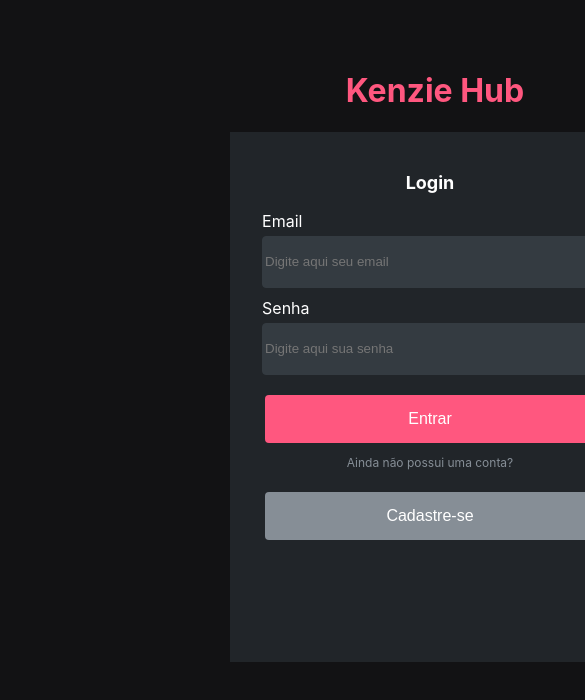
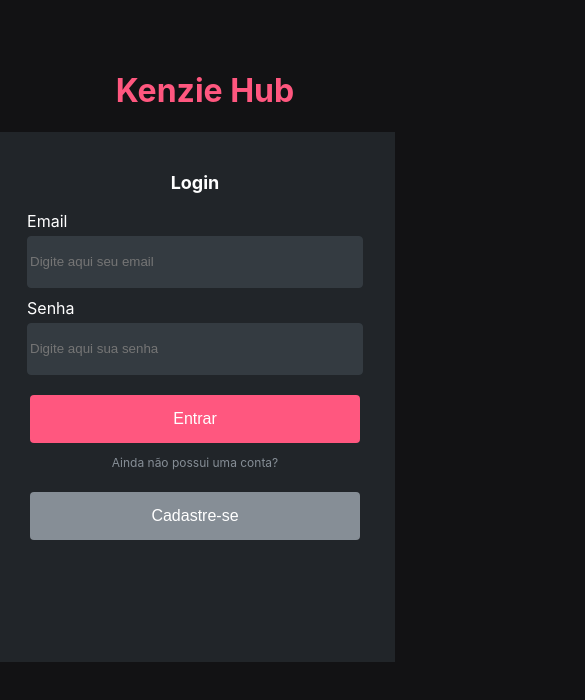
Before and after one commit to Kenzie-Academy-Brasil-Developers/React-Formulario-de-Cadastro-KenzieHub, a React (Create React App) app in the folder react-entrega-s2-formulario-de-cadastro-contatoestevao883/: page / in a window 390 px wide. Shown: the top 700 px of the page, 585 px wide, since content can reach past the window. Built offline with nearby package versions, Linux system fonts and the light colour scheme.

Commit message:
Arrumando responsividade

```diff
--- a/react-entrega-s2-formulario-de-cadastro-contatoestevao883/package.json
+++ b/react-entrega-s2-formulario-de-cadastro-contatoestevao883/package.json
@@ -46,5 +46,9 @@
       "last 1 firefox version",
       "last 1 safari version"
     ]
+  },
+  "devDependencies": {
+    "@types/styled-components": "^5.1.26",
+    "typescript": "^4.8.2"
   }
 }
--- a/react-entrega-s2-formulario-de-cadastro-contatoestevao883/src/styles/Global/global.ts
+++ b/react-entrega-s2-formulario-de-cadastro-contatoestevao883/src/styles/Global/global.ts
@@ -4,15 +4,16 @@ export const Global = createGlobalStyle`
     body {
         background: #121214;
         display: flex;
-        max-width: 100%;
-        overflow-x: hidden;
+        justify-content: center;
+        align-items: center;
+
     }
 
 `
 export const Form = styled.form`
     display: flex;
+    justify-content: center;
     flex-direction: column;
-    margin-left: 800px;
     align-items: center;
 
     background: #212529;
@@ -87,9 +88,7 @@ export const Form = styled.form`
     @media (max-width: 600px) {
         display: flex;
         flex-direction: column;
-        margin-left: 230px;
         align-items: center;
-        margin-right: 220px;
 
         background: #212529;
         height:850px;
@@ -102,11 +101,9 @@ export const Div = styled.div`
     display: flex;
     align-items: center;
     justify-content: center;
-    margin-left:  580px;
     margin-top: 50px;
 
     h1{
-        margin-left: 215px;
         color: #FF577F;
     }
 
@@ -138,11 +135,9 @@ export const DivH1 = styled.div`
     display: flex;
     align-items: center;
     justify-content: center;
-    margin-left:  580px;
     margin-top: 50px;
 
     h1{
-        margin-left: 215px;
         color: #FF577F;
     }
 
@@ -162,7 +157,6 @@ export const DivH1 = styled.div`
 export const LoginForm = styled.form`
     display: flex;
     flex-direction: column;
-    margin-left: 800px;
     align-items: center;
 
     background: #212529;
@@ -223,9 +217,7 @@ export const LoginForm = styled.form`
     @media (max-width: 600px) {
         display: flex;
         flex-direction: column;
-        margin-left: 230px;
         align-items: center;
-        margin-right: 220px;
 
         background: #212529;
         height:500px;
@@ -269,17 +261,15 @@ export const DivDashboard = styled.div`
 
     @media (max-width: 600px) {
         display: flex;
-        margin-rigth: 0px;
         align-itens: center;
         flex-direction: center;
-        justify-content: flex-start;
-        width: 600px;
+        width: 400px;
 
 
-        h1{
-            margin-right: 400px;
-            color: #FF577F;
-            font-size: 18px;
+     h1{
+        margin-right: 100px;
+        color: #FF577F;
+        font-size: 18px;
     }
     button{
         width: 40px;
@@ -300,7 +290,6 @@ export const DivSpan = styled.div`
     color:#ffff;
 
     @media (max-width: 600px) {
-        display:block;
         align-itens: center;
         flex-direction: center;
         margin-left: 10px;
@@ -315,7 +304,7 @@ export const DivHr = styled.div`
         border: none;
     }
     @media (max-width: 600px){
-        width: 650px
+        width: 400px
     }
 `
 export const DivUser = styled.div`
@@ -339,6 +328,13 @@ export const DivUser = styled.div`
         width: 400px;
         margin-left: 10px;
 
+    }
+    @media (max-width: 600px) {
+        display: flex;
+        flex-direction: column;
+        justify-content: center;
+        width: 400px;
+        margin-left: 30px;
     }
 `
 export const DivAbsolute = styled.div`
@@ -375,6 +371,9 @@ export const Modal = styled.div`
         margin-top: 0px;
         cursor: pointer;
         color: #868E96;
+    }
+    @media (max-width: 600px){
+        margin-left: 20px;
     }
 `
 
@@ -463,10 +462,14 @@ export const DivTech = styled.div`
         background: #212529;
         border-radius: 4px;
         color:#ffff;
-        margin-top: 10px;
+        margin-top: 20px;
         border-style:none;
         cursor: pointer;
         font-size: 24px
+    }
+
+    @media(max-width: 600px){
+        width: 380px;
     }
 `
 
@@ -516,4 +519,20 @@ export const DivCard = styled.div`
     h2{
         color:#ffffff;
     }
+
+    @media (max-width: 600px){
+        width: 350px;
+        height: 416px;
+        margin-left: 20px;
+
+
+        div{
+            width: 330px;
+        }
+        h2{
+            font-size: 18px;
+            color:#ffffff;
+        }
+    }
+
 `
```
Also changed, not shown: 2 other files (tests, documents, lock files or other folders).
